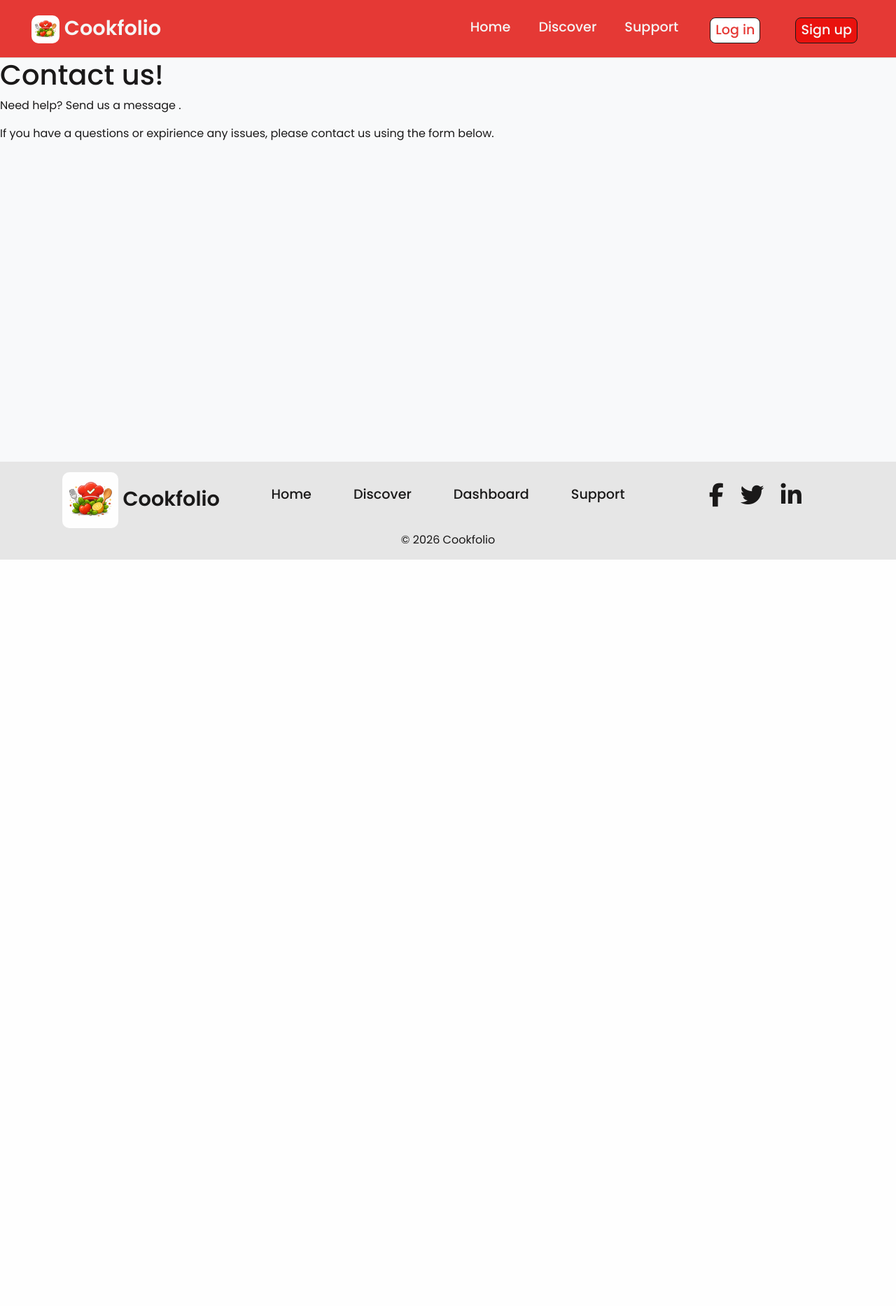
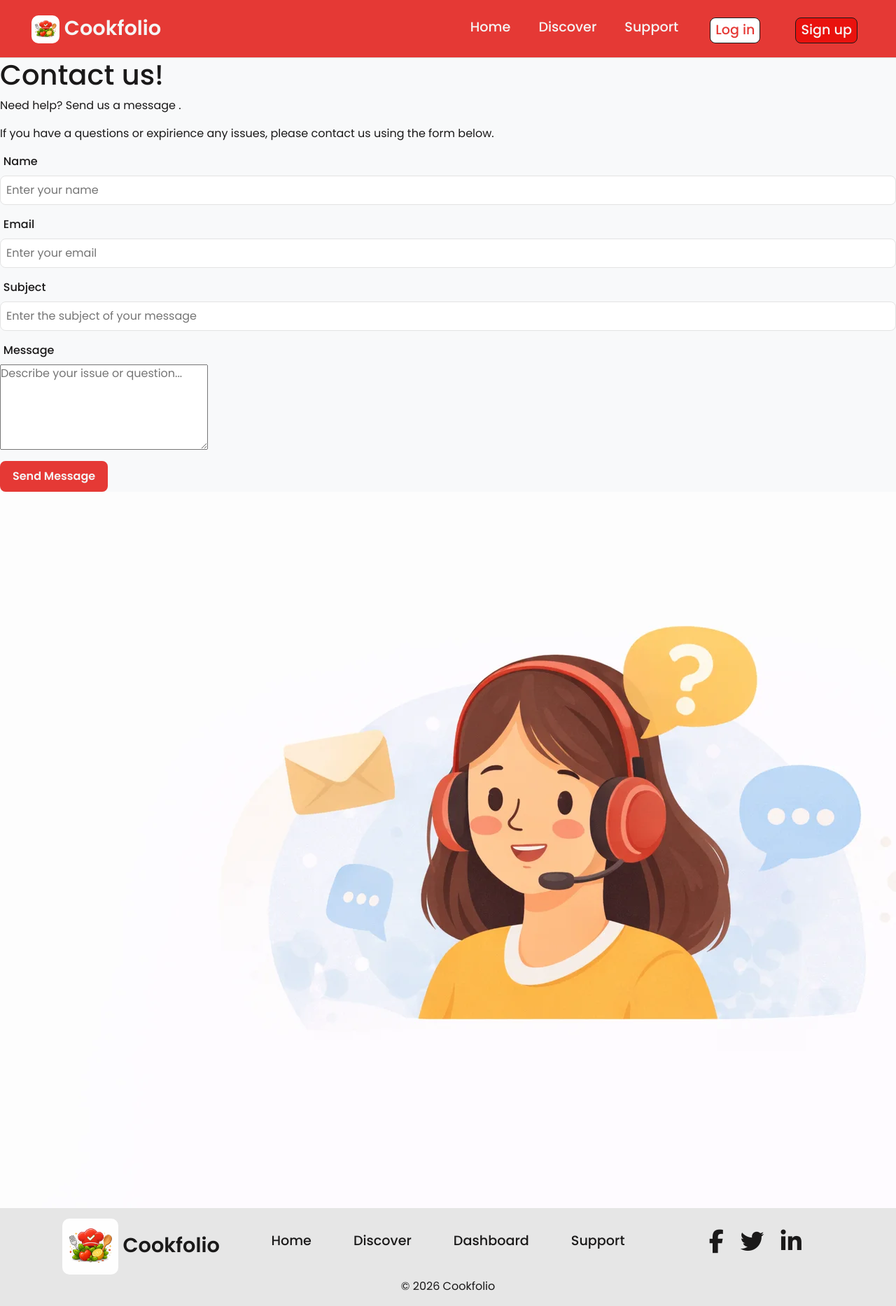
Before and after one commit to silviyahristova/cookfolio, a Flask app: page /support in a window 1280 px wide; the page is wider, and only the part inside the window is pictured. Shown: that part at 70% size. Before the commit the page ends 800 px from the top of that part, so only its background shows below. Run offline with Flask 3, Linux system fonts and the light colour scheme; some libraries are stand-ins or nearby versions.

Commit message:
feat: add support page form

```diff
--- a/app/templates/support.html
+++ b/app/templates/support.html
@@ -3,7 +3,41 @@
 {% block title %}Cookfolio - Support{% endblock %}
 
 {% block content %}
-    <h1>Contact us!</h1>
-    <p>Need help? Send us a message .</p>
-    <p>If you have a questions or expirience any issues, please contact us using the form below.</p>
+<section class="support-section">
+    <div class="support-container">
+        <div class="support-text">
+            <h1>Contact us!</h1>
+            <p>Need help? Send us a message .</p>
+            <p>If you have a questions or expirience any issues, please contact us using the form below.</p>
+
+            <form method="POST" action="{{ url_for('main.support') }}" class="support-form", novalidate>
+                <div class="form-group">
+                    <label for="name">Name</label>
+                    <input type="text" id="name" name="name" placeholder="Enter your name" value="{{form_data.name if form_data else''}}" required>
+                </div>
+                <div class="form-group">
+                    <label for="email">Email</label>
+                    <input type="email" id="email" name="email" placeholder="Enter your email" value="{{form_data.email if form_data else''}}" required>
+                </div>
+                <div class="form-group">
+                    <label for="subject">Subject</label>
+                    <input type="text" id="subject" name="subject" placeholder="Enter the subject of your message" value="{{form_data.subject if form_data else''}}" required>
+                </div>
+                <div class="form-group">
+                    <label for="message">Message</label>
+                    <textarea id="message" name="message" rows="5" placeholder="Describe your issue or question..." required>{{form_data.message if form_data else''}}</textarea>
+                </div>
+
+                <button type="submit" class="btn btn-primary" id="support-btn">Send Message</button>
+            </form>
+        </div>
+
+        <div class="support-image">
+            <picture>
+                <source srcset="{{ url_for('static', filename='images/support-hero-image.webp') }}" type="image/webp">
+                <source srcset="{{ url_for('static', filename='images/support-hero-image.png') }}" type="image/png">
+                <img src="{{ url_for('static', filename='images/support-hero-image.png') }}" alt="Cookfolio support hero Image" class="page-picture">
+            </picture>
+        </div>
+    </div>
 {% endblock %}
```
Also changed, not shown: app/static/images/support-hero-image.png (added), app/static/images/support-hero-image.webp (added).
